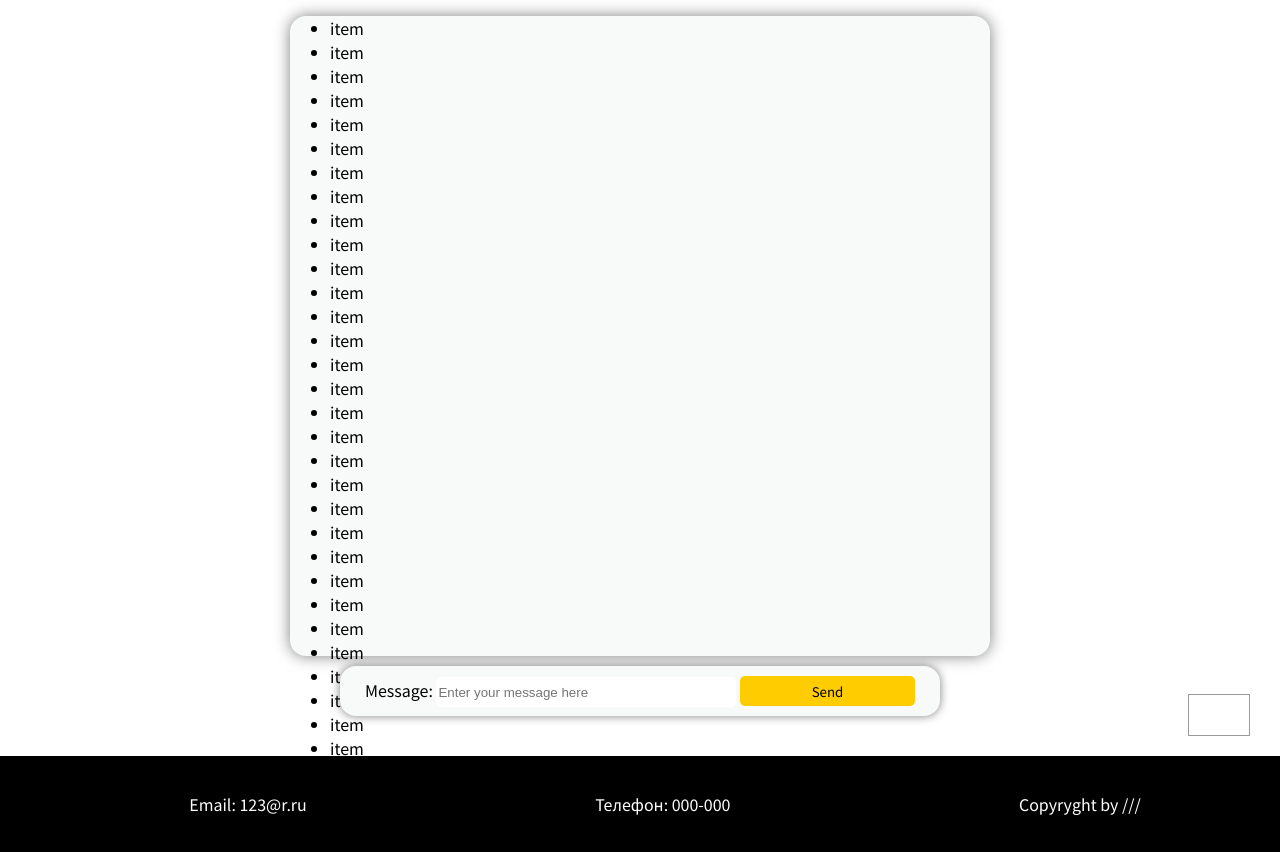
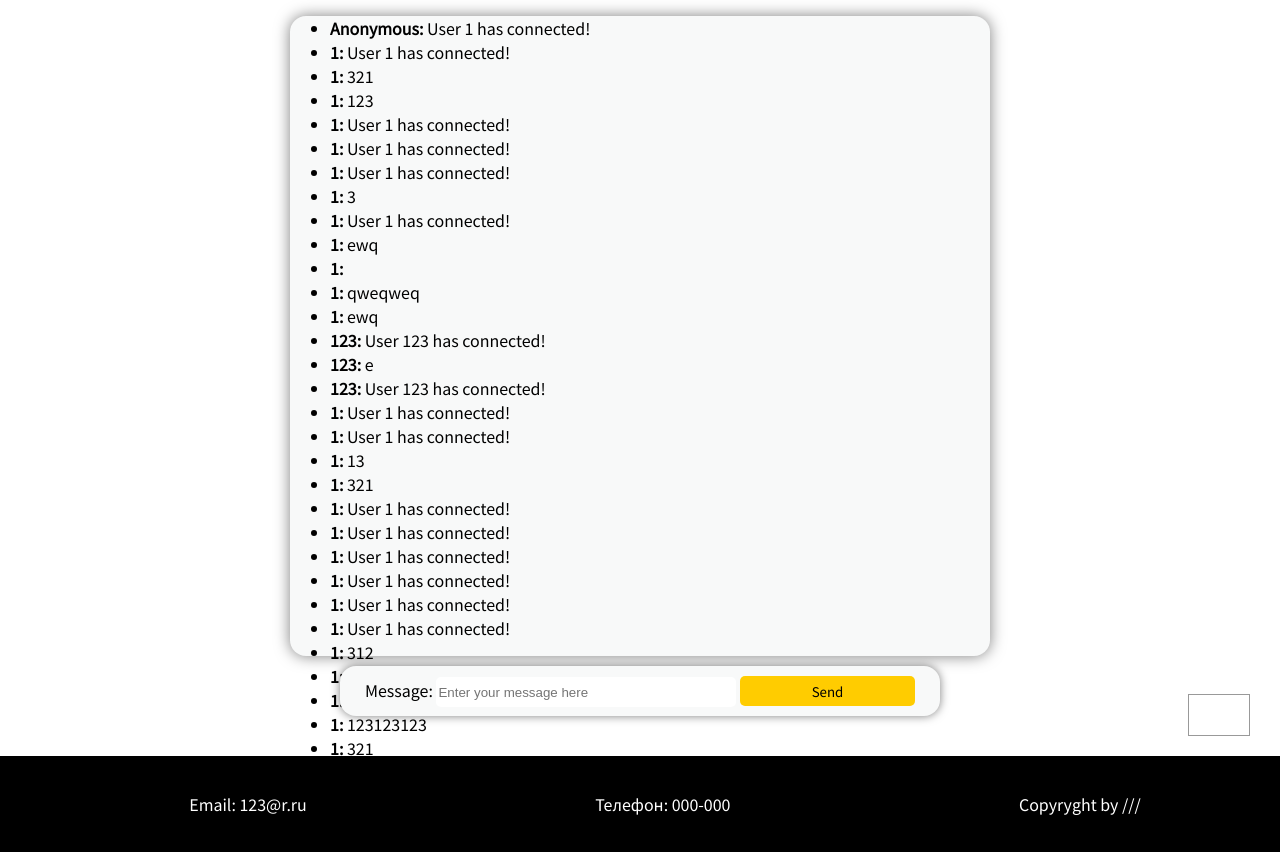
Before and after one commit to FelixDes/Flask_group, a Flask app: page /chat in a window 1280 px wide. Shown: the part 44-896 px from the top of the page. Run offline with Flask 2, Linux system fonts and the light colour scheme; a user stored in the database is signed in; data comes from the database, SQL or seed files in the repository; both versions use the stored data as it was after the commit; some libraries are stand-ins or nearby versions.

Commit message:
stable_chat

```diff
--- a/templates/common/chat_page.html
+++ b/templates/common/chat_page.html
@@ -5,7 +5,7 @@
 <div class="container">
     <ul id="messages" class="messages">
         {% for item in message_lst %}
-        <li>item</li>
+        <li>{{ item|safe }}</li>
         {% endfor %}
     </ul>
     <div class="row">
```
Also changed, not shown: db/main.db.
